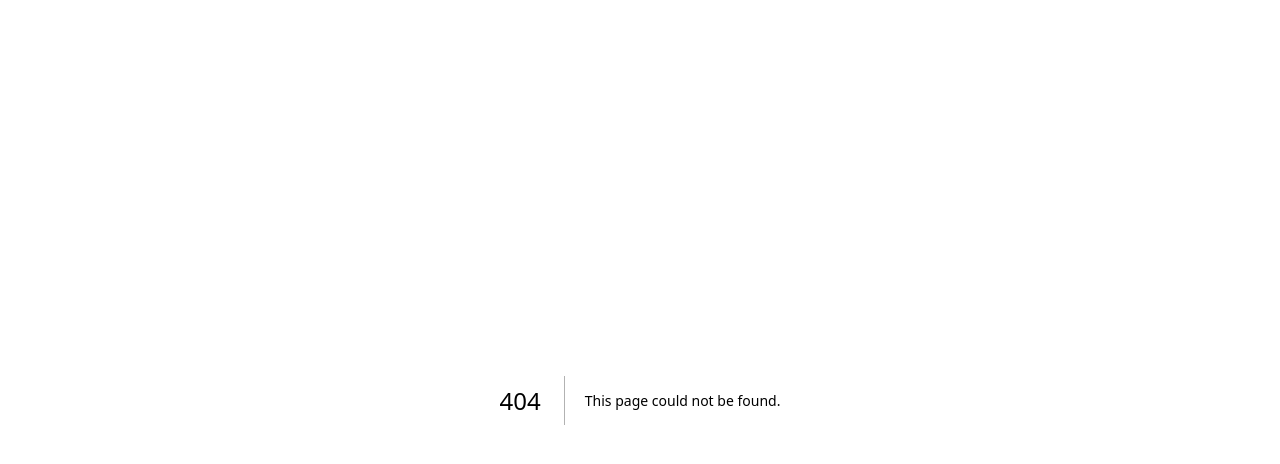
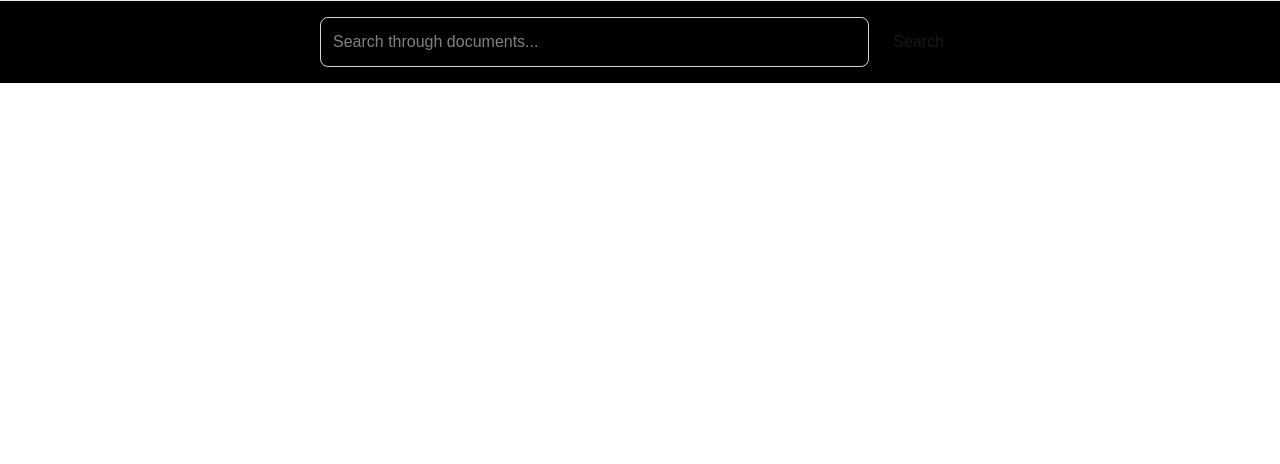
Before and after one commit to avivdaniel/ai-engineering-training, a Next.js app: page /semantic in a window 1280 px wide. Before the commit this address had no page. Shown: the top 464 px of the page. Built offline with nearby package versions, Linux system fonts and the light colour scheme.

Commit message:
Add semantic search functionality with a new API endpoint and a client-side search page

```diff
--- /dev/null
+++ b/app/api/search/route.ts
@@ -0,0 +1,33 @@
+import { initializeVectorStore } from "@/server/semantic-search/buildVectorStore";
+
+export async function POST(req: Request) {
+    try {
+        const store = await initializeVectorStore();
+        const { query } = await req.json() as { query?: string };
+        if (!query) {
+            return new Response("No query provided", { status: 400 });
+        }
+
+        const searchResults = await store.similaritySearch(query);
+        const stream = new ReadableStream({
+            start(controller) {
+                searchResults.forEach((result) => {
+                    controller.enqueue(`data: ${JSON.stringify(result)}\n\n`);
+                });
+                controller.close();
+            }
+        })
+
+        return new Response(stream, {
+            headers: {
+              'Content-Type': 'text/event-stream',
+              'Cache-Control': 'no-cache',
+              'Connection': 'keep-alive',
+            },
+          });
+
+    } catch (error) {
+        console.error("Error in POST request:", error);
+        return new Response("Internal Server Error", { status: 500 });
+    }
+}
--- /dev/null
+++ b/app/semantic/page.tsx
@@ -0,0 +1,93 @@
+"use client";
+import { FormEvent, useEffect, useRef, useState } from "react";
+
+type SearchResult = {
+  pageContent: string;
+  metadata: {
+    source: string;
+    page: number;
+  };
+};
+
+export default function SemanticSearchPage() {
+  const [results, setResults] = useState<SearchResult[]>([]);
+  const [inputValue, setInputValue] = useState("");
+  const [isSearching, setIsSearching] = useState(false);
+
+  const handleSubmit = async (e: FormEvent) => {
+    e.preventDefault();
+    if (!inputValue.trim() || isSearching) return;
+
+    setIsSearching(true);
+    setResults([]);
+
+    try {
+      const res = await fetch("/api/search", {
+        method: "POST",
+        headers: { "Content-Type": "application/json" },
+        body: JSON.stringify({ query: inputValue }),
+      });
+      const reader = res.body?.getReader();
+      if (!reader) throw new Error("No reader available");
+      while (true) {
+        const { done, value } = await reader.read();
+        if (done) break;
+        const text = new TextDecoder().decode(value);
+        const lines = text.split("\n\n");
+        for (const line of lines) {
+          if (line.startsWith("data:")) {
+            const data = JSON.parse(line.slice(6));
+            setResults((prev) => [...prev, data]);
+          }
+        }
+      }
+    } catch (e) {
+      console.log(e);
+    } finally {
+      setIsSearching(false);
+    }
+  };
+
+  return (
+    <div className="flex flex-col h-screen">
+      {/* Search form */}
+      <div className="border-t border-gray-200 bg-black">
+        <div className="max-w-2xl mx-auto p-4">
+          <form onSubmit={handleSubmit} className="flex gap-2">
+            <input
+              type="text"
+              value={inputValue}
+              onChange={(e) => setInputValue(e.target.value)}
+              placeholder="Search through documents..."
+              className="flex-1 p-3 border border-gray-300 rounded-lg text-white"
+              disabled={isSearching}
+            />
+            <button
+              type="submit"
+              className={`px-4 py-2 rounded-lg ${
+                isSearching ? "opacity-50" : "hover:bg-green-400"
+              }`}
+              disabled={isSearching}
+            >
+              {isSearching ? "Searching..." : "Search"}
+            </button>
+          </form>
+        </div>
+      </div>
+
+      {/* Results display */}
+      <div className="flex-1 overflow-y-auto p-4">
+        <div className="max-w-2xl mx-auto">
+          {results.map((result, index) => (
+            <div key={index} className="mb-4 p-4 border rounded-lg">
+              <div className="text-sm text-gray-500 mb-2">
+                Source: {result.metadata.source} (Page {result.metadata.page})
+              </div>
+              <div className="whitespace-pre-wrap">{result.pageContent}</div>
+            </div>
+          ))}
+        </div>
+      </div>
+    </div>
+  );
+}
```
Also changed, not shown: 1 other file (tests, documents, lock files or other folders).
